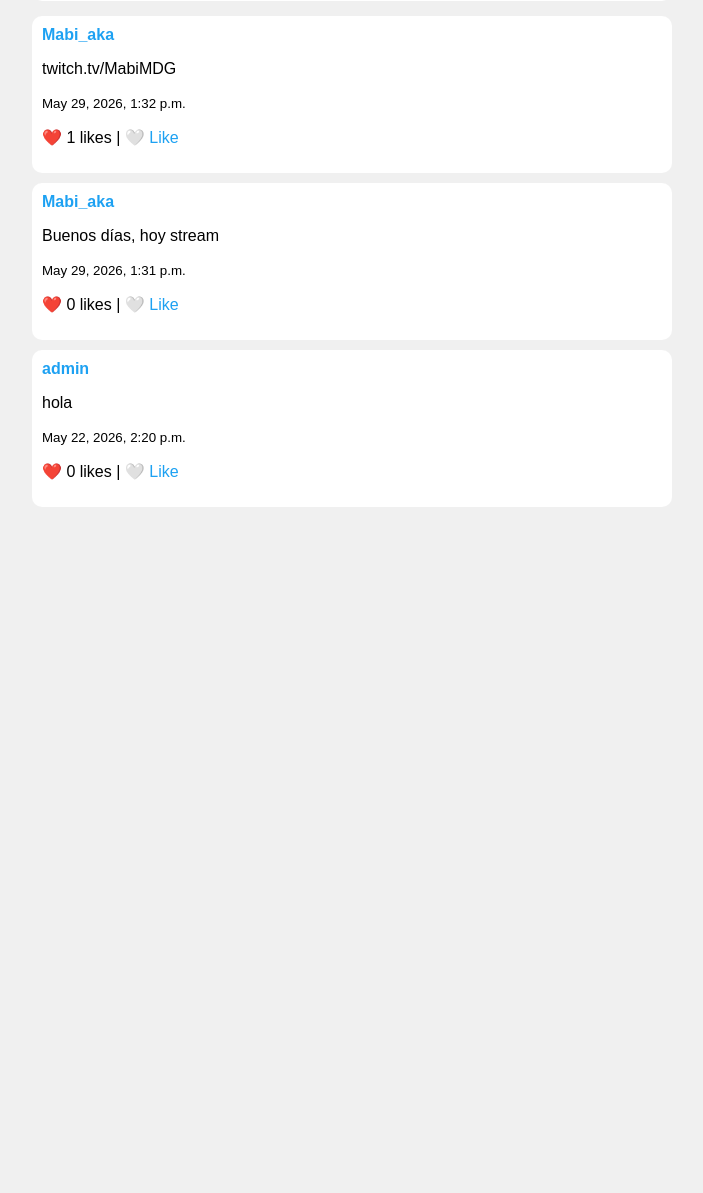
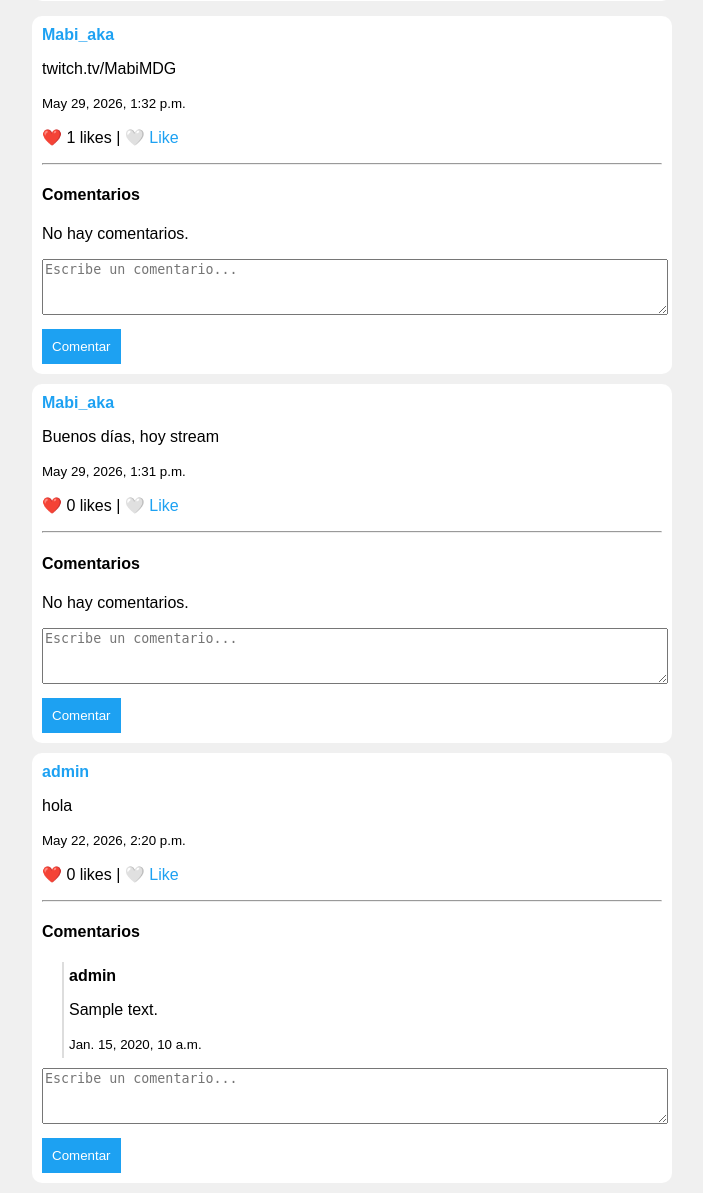
Before and after one commit to Roman27663/proyecto_red_social, a Django app: page / in a window 1280 px wide. Shown: the part 395-1588 px from the top of the page, without its empty margins (288-991 px from the left). Before the commit the page ends 902 px from the top, so only its background shows below. Run offline with Django 5.2, Linux system fonts and the light colour scheme; a user stored in the database is signed in; data comes from the database, SQL or seed files in the repository; both versions use the stored data as it was after the commit; tables that the repository leaves empty hold one stand-in row (values such as "Sample post").

Commit message:
feat: agrega sistema de comentarios en publicaciones

```diff
--- a/social/models.py
+++ b/social/models.py
@@ -1,5 +1,6 @@
 from django.db import models
 from django.contrib.auth.models import User
+
 
 class Post(models.Model):
     usuario = models.ForeignKey(User, on_delete=models.CASCADE)
@@ -9,9 +10,20 @@ class Post(models.Model):
     def __str__(self):
         return f"{self.usuario.username}: {self.contenido[:30]}"
 
+
 class Like(models.Model):
     usuario = models.ForeignKey(User, on_delete=models.CASCADE)
     post = models.ForeignKey(Post, on_delete=models.CASCADE)
 
     class Meta:
         unique_together = ('usuario', 'post')
+
+
+class Comentario(models.Model):
+    usuario = models.ForeignKey(User, on_delete=models.CASCADE)
+    post = models.ForeignKey(Post, on_delete=models.CASCADE)
+    contenido = models.TextField()
+    fecha = models.DateTimeField(auto_now_add=True)
+
+    def __str__(self):
+        return f"{self.usuario.username}: {self.contenido[:30]}"
--- a/social/templates/social/home.html
+++ b/social/templates/social/home.html
@@ -49,6 +49,21 @@
             padding: 10px;
             border-radius: 10px;
             margin-bottom: 10px;
+        }
+
+        .comentario {
+            margin-left: 20px;
+            padding: 5px;
+            border-left: 2px solid #ddd;
+            margin-top: 5px;
+        }
+
+        .comentario-form {
+            margin-top: 10px;
+        }
+
+        .comentario-form textarea {
+            height: 50px;
         }
 
         a {
@@ -118,6 +133,28 @@
                 {% endif %}
             </p>
 
+            <hr>
+
+            <h4>Comentarios</h4>
+
+            {% for comentario in post.comentario_set.all %}
+                <div class="comentario">
+                    <b>{{ comentario.usuario.username }}</b>
+                    <p>{{ comentario.contenido }}</p>
+                    <small>{{ comentario.fecha }}</small>
+                </div>
+            {% empty %}
+                <p>No hay comentarios.</p>
+            {% endfor %}
+
+            {% if user.is_authenticated %}
+                <form method="POST" action="/comentar/{{ post.id }}/" class="comentario-form">
+                    {% csrf_token %}
+                    <textarea name="contenido" placeholder="Escribe un comentario..."></textarea>
+                    <button type="submit">Comentar</button>
+                </form>
+            {% endif %}
+
         </div>
     {% empty %}
         <p>No hay posts todavía</p>
--- a/social/urls.py
+++ b/social/urls.py
@@ -7,6 +7,6 @@ urlpatterns = [
     path('register/', views.register, name='register'),
     path('perfil/<str:username>/', views.perfil, name='perfil'),
     path('mi-perfil/', views.mi_perfil, name='mi_perfil'),
-path('register/', views.register, name='register'),
-path('like/<int:post_id>/', views.like_post, name='like_post'),
+    path('like/<int:post_id>/', views.like_post, name='like_post'),
+    path('comentar/<int:post_id>/', views.crear_comentario, name='crear_comentario'),
 ]
--- a/social/views.py
+++ b/social/views.py
@@ -3,7 +3,7 @@ from django.contrib.auth.decorators import login_required
 from django.contrib.auth.forms import UserCreationForm
 from django.contrib.auth.models import User
 
-from .models import Post, Like
+from .models import Post, Like, Comentario
 
 
 def home(request):
@@ -80,3 +80,18 @@ def like_post(request, post_id):
         like.delete()
 
     return redirect('home')
+
+@login_required
+def crear_comentario(request, post_id):
+    post = get_object_or_404(Post, id=post_id)
+
+    if request.method == "POST":
+        contenido = request.POST['contenido']
+
+        Comentario.objects.create(
+            usuario=request.user,
+            post=post,
+            contenido=contenido
+        )
+
+    return redirect('home')
```
Also changed, not shown: db.sqlite3, social/migrations/0003_comentario.py (added).
